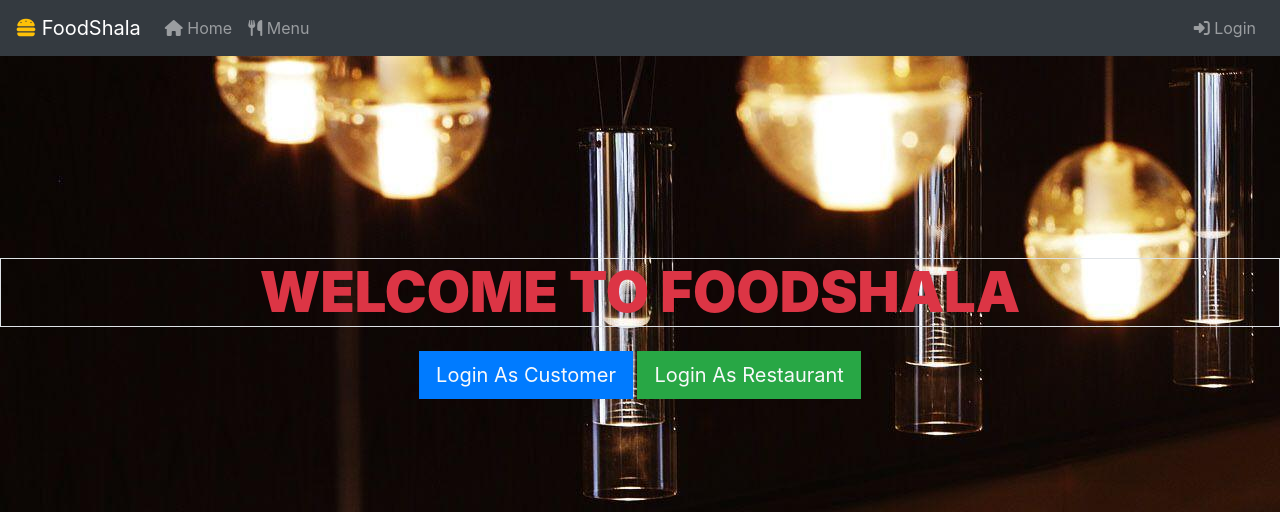
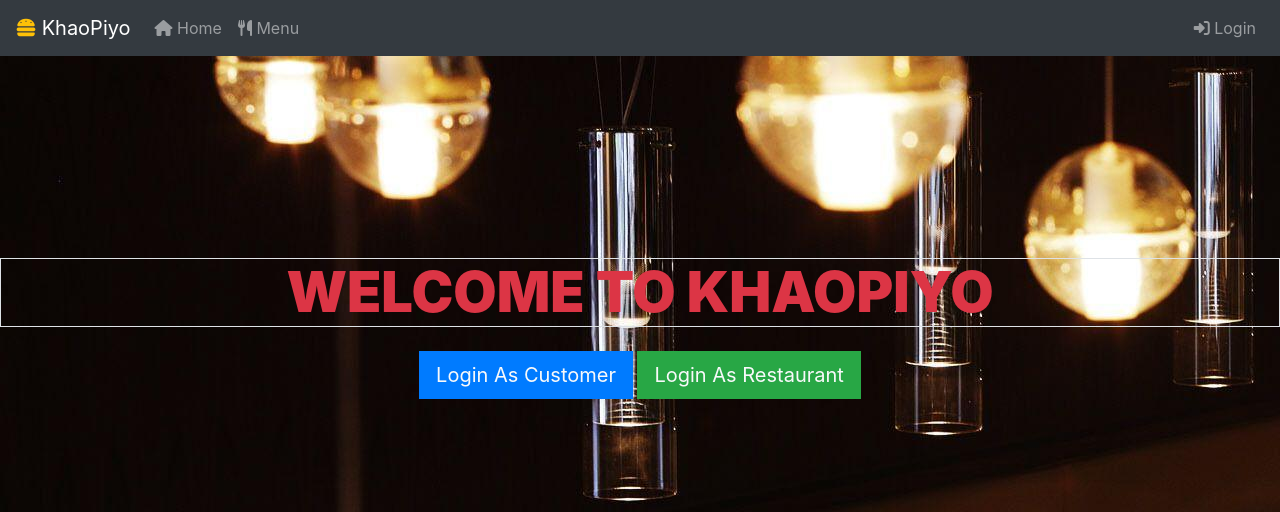
Before and after one commit to jatinmodi001/FoodShala, a Flask app: page / in a window 1280 px wide. Shown: the top 512 px of the page. Run offline with Flask 2, Linux system fonts and the light colour scheme; some libraries are stand-ins or nearby versions.

Commit message:
Changing Name

```diff
--- a/templates/header.html
+++ b/templates/header.html
@@ -1,7 +1,7 @@
 <!DOCTYPE html>
 <html>
 <head>
-<title>FoodShala</title>
+<title>KhaoPiyo</title>
 <link rel="icon" href="{{ url_for('static',filename='images/hamburger-solid.svg') }}">
 <link href="{{ url_for('static',filename = 'css/bootstrap.css') }}" rel="stylesheet">
   <link rel="stylesheet" href="https://maxcdn.bootstrapcdn.com/bootstrap/4.4.1/css/bootstrap.min.css">
@@ -10,7 +10,7 @@
   <script src="https://maxcdn.bootstrapcdn.com/bootstrap/4.4.1/js/bootstrap.min.js"></script>
 <script src="https://kit.fontawesome.com/3b666215d3.js" crossorigin="anonymous"></script>
 <nav class="navbar navbar-expand-lg navbar-dark bg-dark">
-  <a class="navbar-brand" href="/"><i class="text-warning fas fa-hamburger"></i> FoodShala</a>
+  <a class="navbar-brand" href="/"><i class="text-warning fas fa-hamburger"></i> KhaoPiyo</a>
   <button class="navbar-toggler" type="button" data-toggle="collapse" data-target="#navbarSupportedContent" aria-controls="navbarSupportedContent" aria-expanded="false" aria-label="Toggle navigation">
     <span class="navbar-toggler-icon"></span>
   </button>
--- a/templates/landing.html
+++ b/templates/landing.html
@@ -1,6 +1,6 @@
 <body style="background-image: url('/static/images/landing.jpg')">
 	<div style="height: 100%;margin-top: 20ch" >
-		<h1 class="text-center border display-4 text-danger font-weight-bold mb-4"><b>WELCOME TO FOODSHALA</b></h1>
+		<h1 class="text-center border display-4 text-danger font-weight-bold mb-4"><b>WELCOME TO KHAOPIYO</b></h1>
 		<div class="text-center">
 		{% if not user %}
 		<div>
--- a/templates/restaurantHeader.html
+++ b/templates/restaurantHeader.html
@@ -1,13 +1,13 @@
 <!DOCTYPE html>
 <html>
 <head>
-<title>FoodShala</title>
+<title>KhaoPiyo</title>
 <link rel="icon" href="{{ url_for('static',filename='images/hamburger-solid.svg') }}">
 <script src="https://kit.fontawesome.com/3b666215d3.js" crossorigin="anonymous"></script>
 <link href="{{ url_for('static',filename = 'css/bootstrap.css') }}" rel="stylesheet">
 
 <nav class="navbar navbar-expand-lg navbar-dark bg-dark">
-  <a class="navbar-brand" href="/"><i class="fas fa-hamburger text-warning"></i> FoodShala</a>
+  <a class="navbar-brand" href="/"><i class="fas fa-hamburger text-warning"></i> KhaoPiyo</a>
   <ul class=" d-flex nav" >
     <li>
       <a class="text-light nav-link" href="/"><i class="fas fa-home"></i> Home</a>
```
